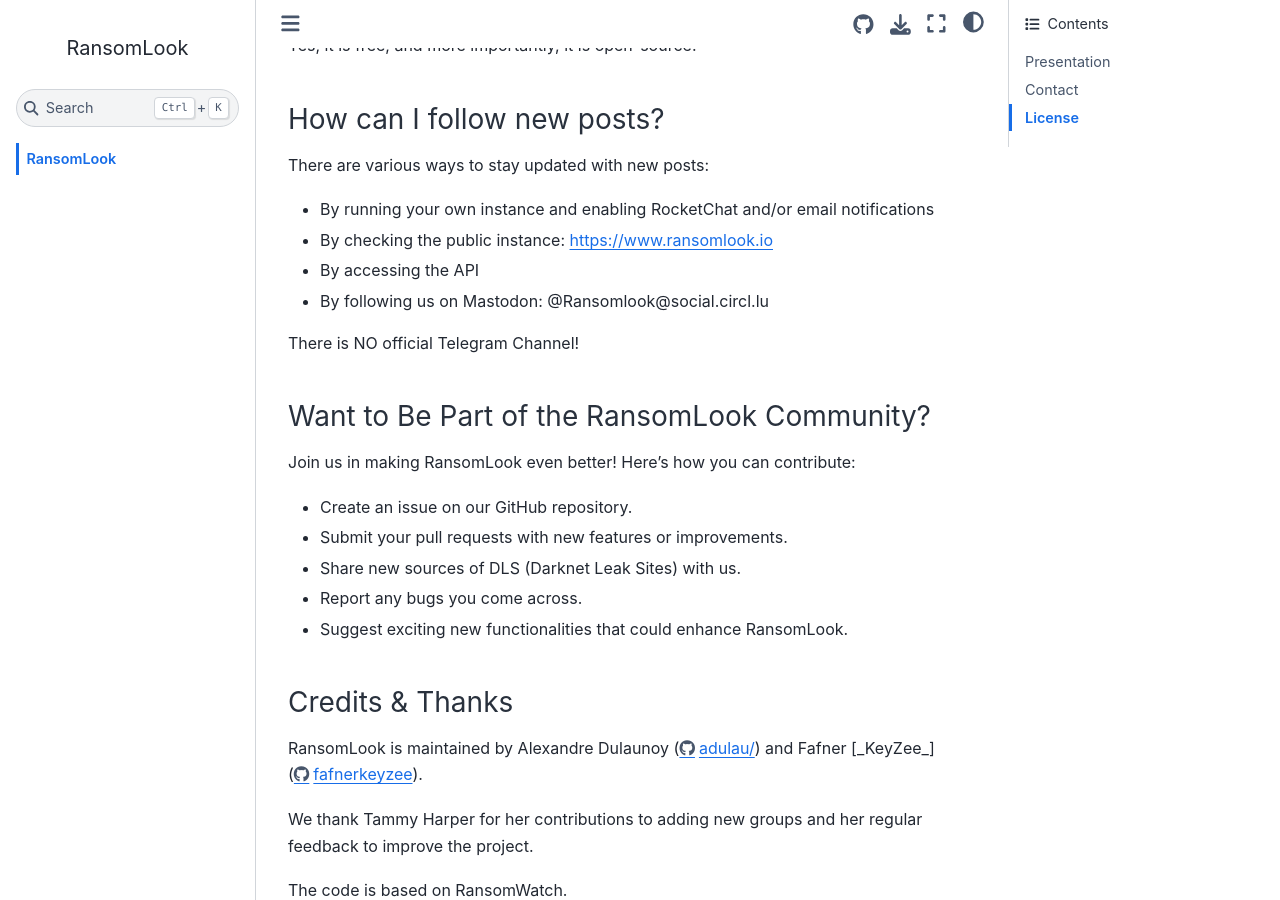
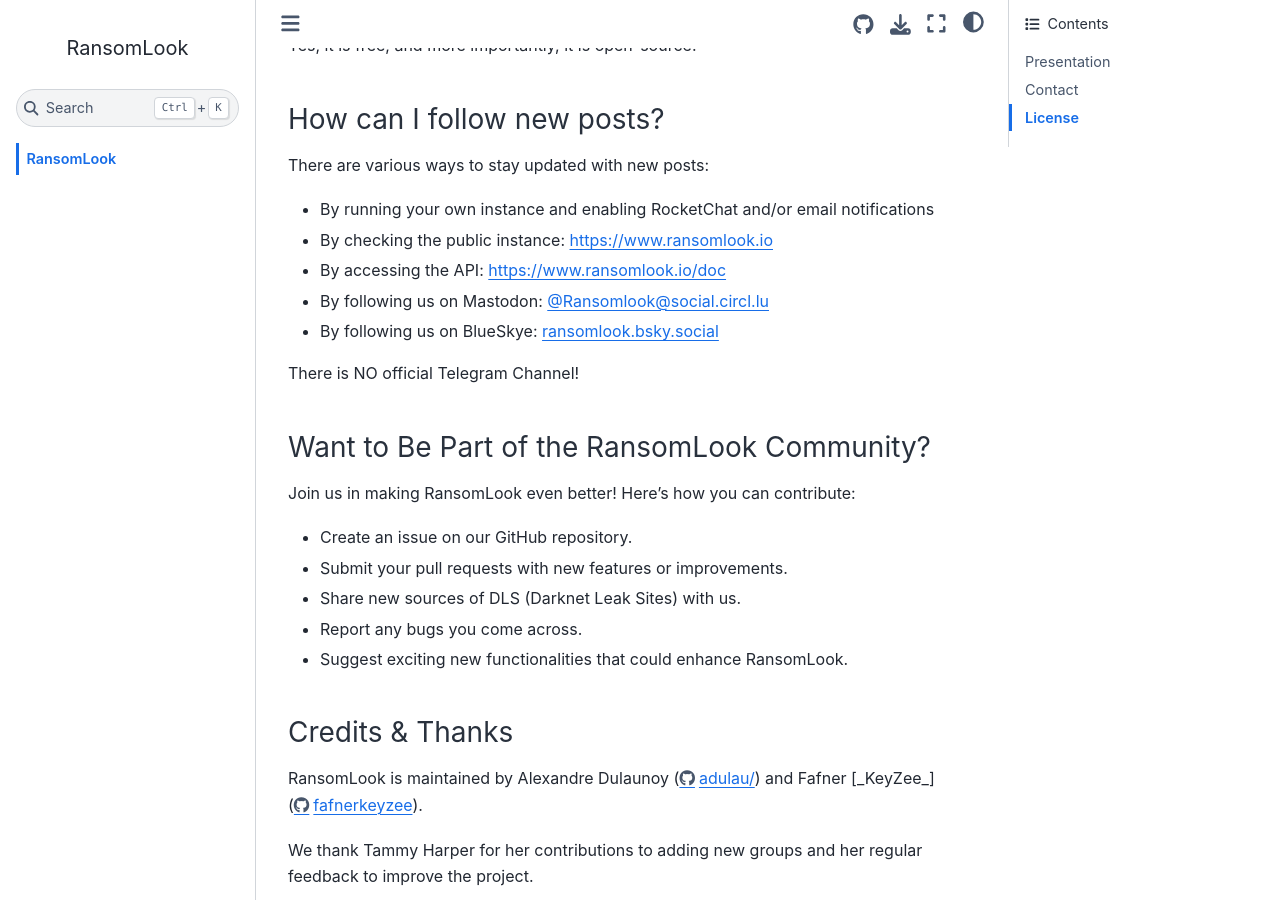
Before and after one commit to RansomLook/doc, a Sphinx documentation site: the page built from docs/index.rst, in a window 1280 px wide and 900 px high, scrolled down 806 px. Built offline with Sphinx 7.4.7 and the Sphinx Book theme 1.1.4, drawn with Linux system fonts in a browser that asks for light colours.

Commit message:
Minor corrections

```diff
--- a/docs/index.rst
+++ b/docs/index.rst
@@ -47,8 +49,9 @@
 
 * By running your own instance and enabling RocketChat and/or email notifications
 * By checking the public instance: https://www.ransomlook.io
-* By accessing the API
-* By following us on Mastodon: @Ransomlook@social.circl.lu
+* By accessing the API: https://www.ransomlook.io/doc
+* By following us on Mastodon: `@Ransomlook@social.circl.lu <https://social.circl.lu/@Ransomlook>`_
+* By following us on BlueSkye: `ransomlook.bsky.social <https://bsky.app/profile/ransomlook.bsky.social>`_
 
 There is NO official Telegram Channel!
 
```
Also changed, not shown: other parts of docs/index.rst (+2 -0 lines).
